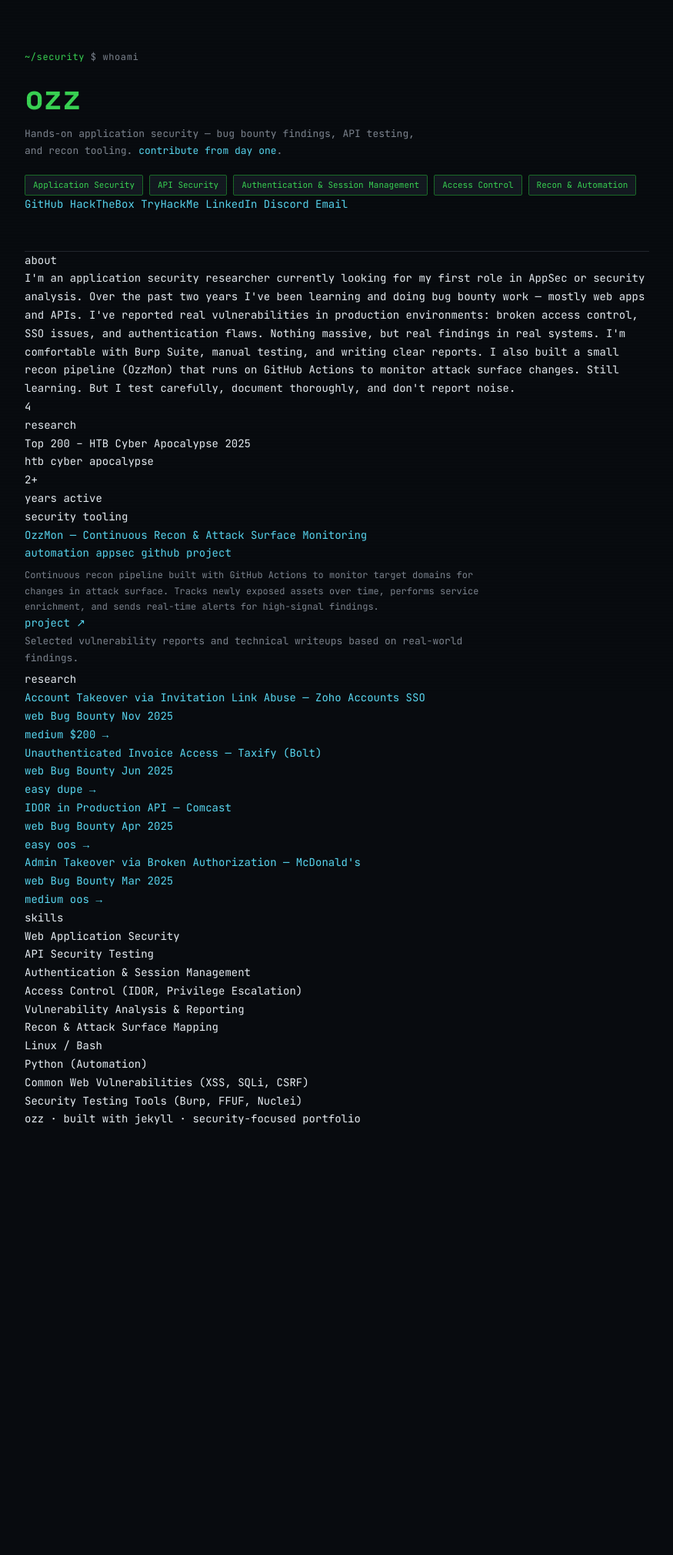
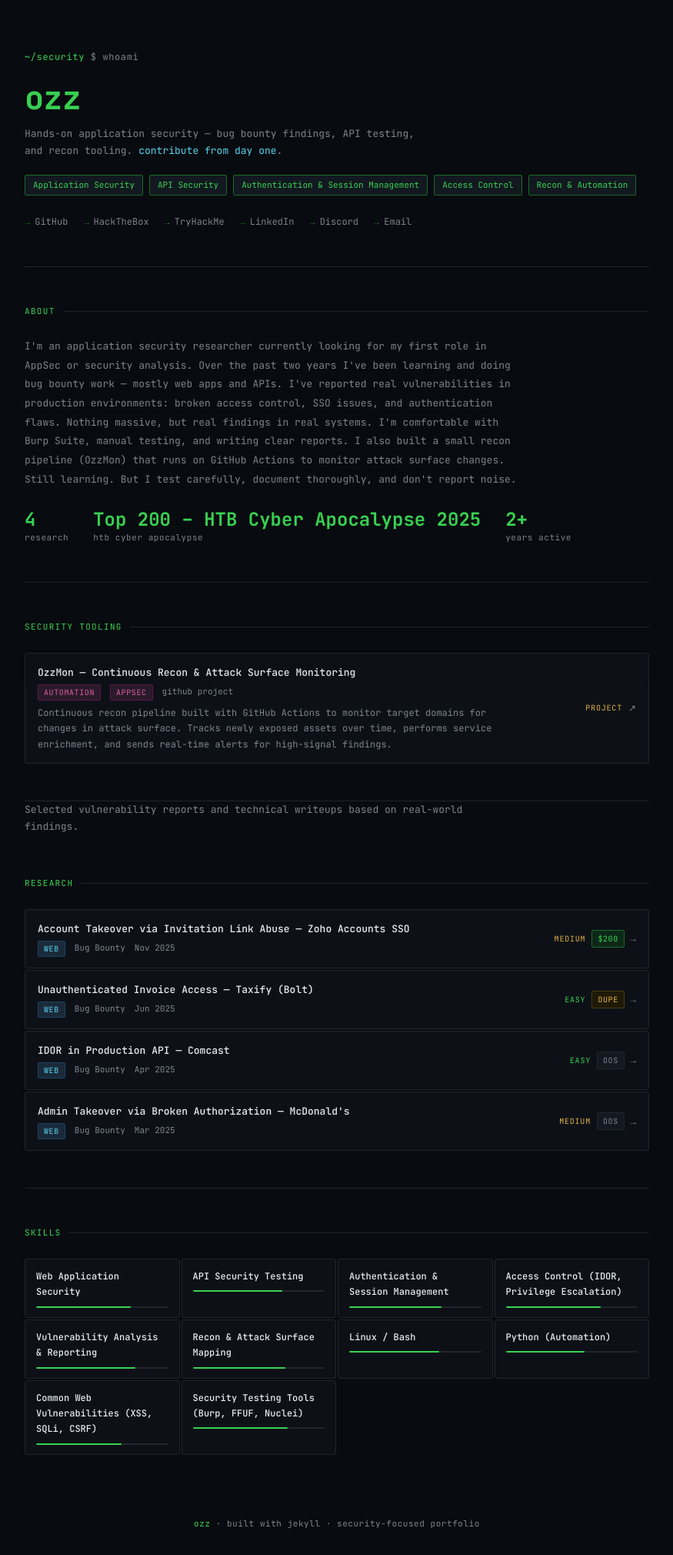
Before and after one commit to Psyphen36/anupam-security-portfolio, a Jekyll site: the page built from index.html, in a window 1280 px wide. Shown: the whole page at 77% size, without its empty margins (202-1077 px from the left). Built offline with Jekyll 4.4.1, drawn with Linux system fonts in a browser that asks for light colours; before the commit the page ends 1466 px from its top, so only the background shows below that.

Commit message:
Update main.css

```diff
--- a/assets/css/main.css
+++ b/assets/css/main.css
@@ -126,3 +126,232 @@ h1 .handle { color: var(--green); }
 }
 
 /* keep ALL remaining styles exactly same */
+
+    .social-links {
+      display: flex;
+      gap: 20px;
+      margin-top: 24px;
+      flex-wrap: wrap;
+    }
+
+    .social-links a {
+      font-size: 12px;
+      color: var(--muted);
+      display: flex;
+      align-items: center;
+      gap: 6px;
+      transition: color 0.15s;
+    }
+    .social-links a:hover { color: var(--green); }
+    .social-links a::before { content: '→'; color: var(--green-dim); }
+
+    /* ── Sections ── */
+    section { padding: 48px 0; border-bottom: 1px solid var(--border); }
+    section:last-of-type { border-bottom: none; }
+
+    .section-label {
+      font-size: 11px;
+      letter-spacing: 0.12em;
+      text-transform: uppercase;
+      color: var(--green);
+      margin-bottom: 24px;
+      display: flex;
+      align-items: center;
+      gap: 10px;
+    }
+    .section-label::after {
+      content: '';
+      flex: 1;
+      height: 1px;
+      background: var(--border);
+    }
+
+    /* ── About ── */
+    .about-text {
+      color: var(--muted);
+      font-size: 13px;
+      max-width: 640px;
+      line-height: 1.9;
+    }
+    .about-text strong { color: var(--white); font-weight: 500; }
+
+    /* ── Stats bar ── */
+    .stats {
+      display: flex;
+      gap: 32px;
+      margin-top: 28px;
+      flex-wrap: wrap;
+    }
+    .stat-item { text-align: left; }
+    .stat-num {
+      font-size: 24px;
+      font-weight: 700;
+      color: var(--green);
+      line-height: 1;
+    }
+    .stat-label {
+      font-size: 11px;
+      color: var(--muted);
+      margin-top: 2px;
+      letter-spacing: 0.05em;
+    }
+
+    /* ── Writeups ── */
+    .writeup-grid {
+      display: flex;
+      flex-direction: column;
+      gap: 2px;
+    }
+
+    .writeup-card {
+      display: grid;
+      grid-template-columns: 1fr auto;
+      align-items: center;
+      padding: 14px 16px;
+      background: var(--bg2);
+      border: 1px solid var(--border);
+      border-radius: 3px;
+      transition: border-color 0.15s, background 0.15s;
+      gap: 16px;
+      text-decoration: none;
+      color: inherit;
+    }
+
+    .writeup-card:hover {
+      border-color: var(--green-dim);
+      background: var(--bg3);
+      color: inherit;
+    }
+
+    .writeup-card:hover .wu-title { color: var(--green); }
+
+    .wu-left { min-width: 0; }
+
+    .wu-title {
+      font-size: 13px;
+      font-weight: 500;
+      color: var(--white);
+      transition: color 0.15s;
+      white-space: nowrap;
+      overflow: hidden;
+      text-overflow: ellipsis;
+    }
+
+    .wu-meta {
+      display: flex;
+      gap: 12px;
+      margin-top: 4px;
+      flex-wrap: wrap;
+    }
+
+    .wu-status {
+  font-size: 10px;
+  letter-spacing: 0.06em;
+  text-transform: uppercase;
+  padding: 2px 7px;
+  border-radius: 2px;
+}
+.wu-status--paid     { background: #0d2818; color: var(--green); border: 1px solid var(--green-dim); }
+.wu-status--duplicate{ background: #1f1a08; color: #e3b341;      border: 1px solid #4a3a10; }
+.wu-status--oos      { background: var(--bg3); color: var(--muted); border: 1px solid var(--border); }
+.wu-status--triaged  { background: #0a1e28; color: var(--cyan);   border: 1px solid #1a4a60; }
+
+    .wu-tag {
+      font-size: 10px;
+      padding: 1px 7px;
+      border-radius: 2px;
+      letter-spacing: 0.06em;
+      text-transform: uppercase;
+    }
+
+    .wu-tag.web    { background: #1a2a3a; color: #58d6f0; border: 1px solid #1e4060; }
+    .wu-tag.pwn    { background: #2a1a1a; color: #f85149; border: 1px solid #5a1f1f; }
+    .wu-tag.rev    { background: #2a2a1a; color: #e3b341; border: 1px solid #5a4a1f; }
+    .wu-tag.crypto { background: #1a1a2a; color: #a371f7; border: 1px solid #3a2a5a; }
+    .wu-tag.osint  { background: #1a2a1a; color: #56d364; border: 1px solid #1f5a2a; }
+    .wu-tag.misc   { background: #2a1a2a; color: #db61a2; border: 1px solid #5a1a4a; }
+    .wu-tag.forensics { background: #1a2a28; color: #39d4c5; border: 1px solid #1a5048; }
+
+    .wu-date {
+      font-size: 11px;
+      color: var(--muted);
+    }
+
+    .wu-right {
+      display: flex;
+      align-items: center;
+      gap: 8px;
+      flex-shrink: 0;
+    }
+
+    .wu-difficulty {
+      font-size: 10px;
+      letter-spacing: 0.08em;
+      text-transform: uppercase;
+    }
+    .wu-difficulty.easy   { color: var(--green); }
+    .wu-difficulty.medium { color: #e3b341; }
+    .wu-difficulty.hard   { color: var(--red); }
+    .wu-difficulty.insane { color: #a371f7; }
+
+    .wu-arrow {
+      color: var(--muted);
+      font-size: 12px;
+      transition: transform 0.15s, color 0.15s;
+    }
+    .writeup-card:hover .wu-arrow {
+      transform: translateX(3px);
+      color: var(--green);
+    }
+
+    /* ── Skills ── */
+    .skills-grid {
+      display: grid;
+      grid-template-columns: repeat(auto-fill, minmax(200px, 1fr));
+      gap: 2px;
+    }
+
+    .skill-item {
+      background: var(--bg2);
+      border: 1px solid var(--border);
+      padding: 12px 14px;
+      border-radius: 3px;
+    }
+
+    .skill-name {
+      font-size: 12px;
+      color: var(--white);
+      font-weight: 500;
+    }
+
+    .skill-bar {
+      height: 2px;
+      background: var(--border);
+      border-radius: 1px;
+      margin-top: 8px;
+      overflow: hidden;
+    }
+
+    .skill-fill {
+      height: 100%;
+      background: var(--green);
+      border-radius: 1px;
+      animation: fillIn 1s ease forwards;
+      transform-origin: left;
+    }
+
+    @keyframes fillIn {
+      from { width: 0; }
+    }
+
+
+    /* ── Footer ── */
+    footer {
+      padding: 32px 0;
+      text-align: center;
+      color: var(--muted);
+      font-size: 11px;
+      letter-spacing: 0.05em;
+    }
+
+    footer span { color: var(--green); }
```
